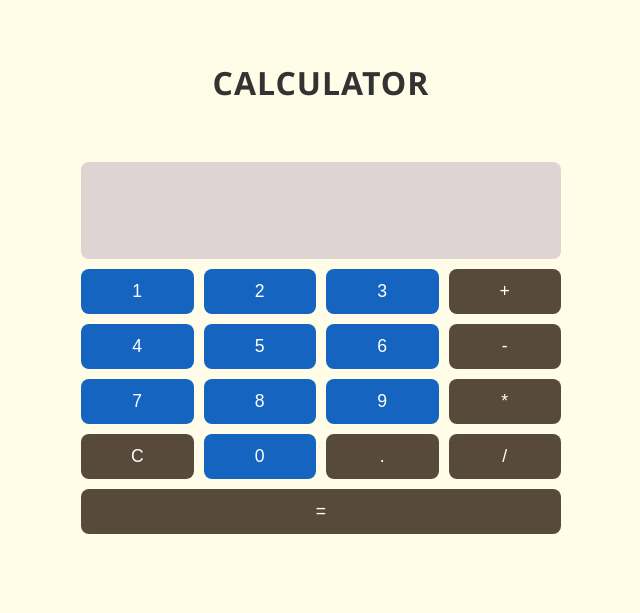
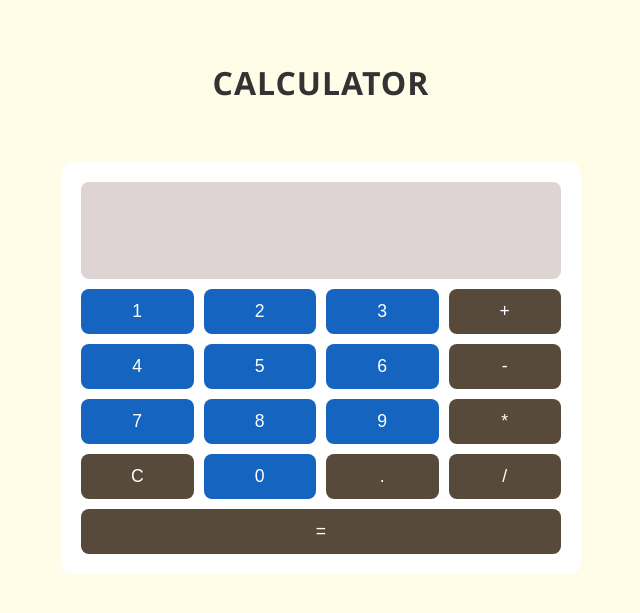
Before and after one commit to joannadagil/joannadagil.github.io, a PHP site: page /calculator.html in a window 1280 px wide. Shown: the top 613 px of the page, without its empty margins (319-959 px from the left). Run offline with PHP 8.4, Linux system fonts and the light colour scheme.

Commit message:
calc fix

```diff
--- a/calculator.css
+++ b/calculator.css
@@ -54,6 +54,9 @@ button:hover {
   display: grid;
   grid-template-columns: repeat(4, 1fr);
   gap: 10px;
+  background-color: white;
+  padding: 20px;
+  border-radius: 12px;
 }
 .full-width {
   background-color: rgb(88, 74, 58);
```
